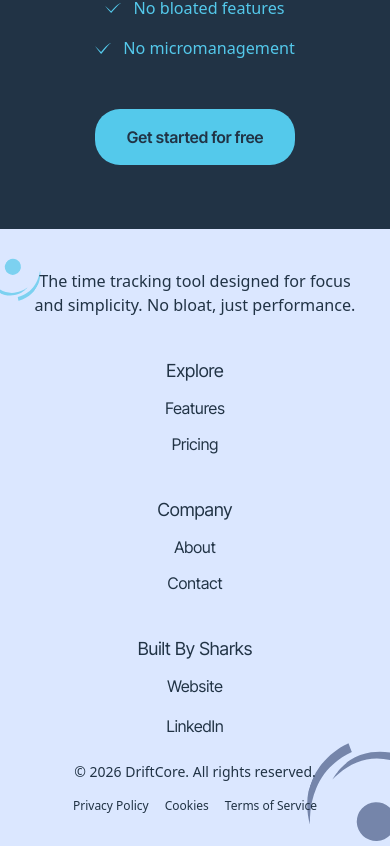
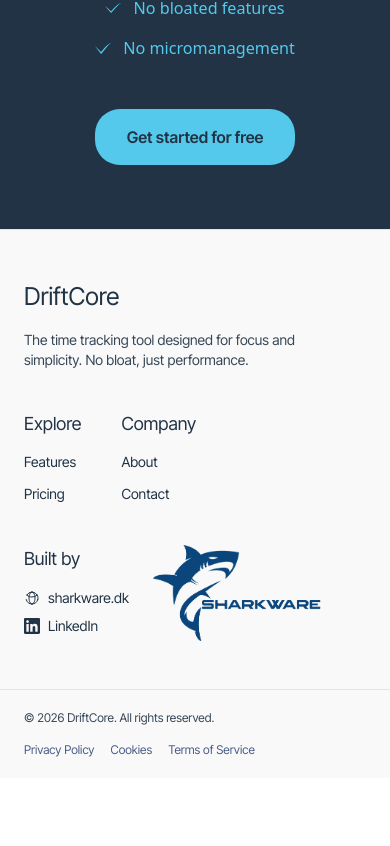
Before and after one commit to emilia240/driftcore-site, a Vue app: page / in a window 390 px wide. Shown: the part 4826-5672 px from the top of the page. After the commit the page ends 5604 px from the top, so only its background shows below. Built offline with nearby package versions, Linux system fonts and the light colour scheme.

Commit message:
fix: Restructure footer layout and design; hover on links

```diff
--- a/src/components/common/Footer.vue
+++ b/src/components/common/Footer.vue
@@ -1,148 +1,109 @@
 <template>
-  <footer class="relative overflow-hidden bg-blue-light text-navy">
-    <img
-    :src="CyanGraphic"
-    alt=""
-    aria-hidden="true"
-    class="pointer-events-none absolute -translate-x-1/4 left-2 top-8 z-0 w-10 rotate-[120deg] opacity-70 sm:left-4 sm:top-10 sm:w-24 md:left-6 md:top-12 md:w-20 lg:w-24"
-    />
+  <footer class="border-t border-navy/10 bg-cream z-20">
+    <div class="mx-auto max-w-6xl px-6 py-12 lg:py-16">
 
-    <img
-    :src="MutedBlueGraphic"
-    alt=""
-    aria-hidden="true"
-    class="pointer-events-none absolute translate-x-1/4 bottom-2 right-2 z-0 w-24 rotate-[-70deg] opacity-70 sm:bottom-4 sm:right-4 sm:w-32 md:bottom-6 md:right-6 md:w-40 lg:w-48"
-    />
+      <!-- 3-column grid -->
+      <div class="flex flex-col gap-10 md:flex-row md:items-start md:justify-between">
 
-    <div class="relative z-10 mx-auto flex max-w-4xl flex-col items-center px-6 pt-10 pb-4 text-center md:py-16">
-      <div class="flex max-w-2xl flex-col items-center gap-4">
-        <p class="text-body text-navy">
+        <!-- Col 1: Left DriftCore brand -->
+        <div class="flex flex-col gap-4 md:max-w-xs">
+          <p class="font-heading text-h3 text-navy">DriftCore</p>
+          <p class="font-body text-sm text-navy/90 max-w-xs">
             The time tracking tool designed for focus and simplicity. No bloat, just performance.
           </p>
         </div>
 
-      <div class="mt-10 grid w-full grid-cols-1 gap-10 md:grid-cols-3 md:gap-12">
-        <nav aria-label="Explore" class="flex flex-col items-center gap-3">
-          <h2 class="font-heading text-h5 text-navy">
-            Explore
-          </h2>
-
-          <ul class="flex flex-col items-center gap-3">
-            <li>
-              <router-link
-                to="/features"
-                class="relative inline-block font-body text-base text-navy transition-colors duration-200 hover:text-blue-muted focus-visible:text-blue-muted focus-visible:outline-none after:absolute after:left-0 after:-bottom-1 after:h-px after:w-full after:origin-left after:scale-x-0 after:bg-blue-muted after:transition-transform after:duration-200 hover:after:scale-x-100 focus-visible:after:scale-x-100"
-              >
-                Features
-              </router-link>
-            </li>
-
-            <li>
-              <router-link
-                to="/pricing"
-                class="relative inline-block font-body text-base text-navy transition-colors duration-200 hover:text-blue-muted focus-visible:text-blue-muted focus-visible:outline-none after:absolute after:left-0 after:-bottom-1 after:h-px after:w-full after:origin-left after:scale-x-0 after:bg-blue-muted after:transition-transform after:duration-200 hover:after:scale-x-100 focus-visible:after:scale-x-100"
-              >
-                Pricing
+        <!-- Right: All links -->
+        <div class="flex flex-wrap gap-10 md:gap-12">
+          <!-- Explore links -->
+          <nav aria-label="Explore" class="flex flex-col gap-3">
+            <h2 class="font-heading text-h5 text-navy">Explore</h2>
+            <ul class="flex flex-col gap-2">
+              <li v-for="link in exploreLinks" :key="link.name">
+                <router-link :to="link.href" class="font-body text-sm text-navy hover:underline">
+                  {{ link.name }}
                 </router-link>
               </li>
             </ul>
           </nav>
 
-        <nav aria-label="Company" class="flex flex-col items-center gap-3">
-          <h2 class="font-heading text-h5 text-navy">
-            Company
-          </h2>
-
-          <ul class="flex flex-col items-center gap-3">
-            <li>
-              <router-link
-                to="/about"
-                class="relative inline-block font-body text-base text-navy transition-colors duration-200 hover:text-blue-muted focus-visible:text-blue-muted focus-visible:outline-none after:absolute after:left-0 after:-bottom-1 after:h-px after:w-full after:origin-left after:scale-x-0 after:bg-blue-muted after:transition-transform after:duration-200 hover:after:scale-x-100 focus-visible:after:scale-x-100"
-              >
-                About
-              </router-link>
-            </li>
-
-            <li>
-              <router-link
-                to="/contact"
-                class="relative inline-block font-body text-base text-navy transition-colors duration-200 hover:text-blue-muted focus-visible:text-blue-muted focus-visible:outline-none after:absolute after:left-0 after:-bottom-1 after:h-px after:w-full after:origin-left after:scale-x-0 after:bg-blue-muted after:transition-transform after:duration-200 hover:after:scale-x-100 focus-visible:after:scale-x-100"
-              >
-                Contact
+          <!-- Company links -->
+          <nav aria-label="Company" class="flex flex-col gap-3">
+            <h2 class="font-heading text-h5 text-navy">Company</h2>
+            <ul class="flex flex-col gap-2">
+              <li v-for="link in companyLinks" :key="link.name">
+                <router-link :to="link.href" class="font-body text-sm text-navy hover:underline">
+                  {{ link.name }}
                 </router-link>
               </li>
             </ul>
           </nav>
 
-        <div class="flex flex-col items-center gap-3">
-          <h2 class="font-heading text-h5 text-navy">
-            Built By Sharks
-          </h2>
-
-          <div class="flex flex-col items-center justify-center gap-4">
+          <!-- Built by Sharkware -->
+          <div class="flex items-stretch gap-6">
+            <!-- Left column: heading + links -->
+            <div class="flex flex-col gap-4">
+              <h2 class="font-heading text-h5 text-navy">Built by</h2>
+              <div class="flex flex-col gap-2">
                 <a
-              href="https://your-company-site.com"
+                  href="https://sharkware.dk/"
                   target="_blank"
                   rel="noopener noreferrer"
-              aria-label="Visit Sharks website"
-              class="relative inline-block font-body text-base text-navy transition-colors duration-200 hover:text-blue-muted focus-visible:text-blue-muted focus-visible:outline-none after:absolute after:left-0 after:-bottom-1 after:h-px after:w-full after:origin-left after:scale-x-0 after:bg-blue-muted after:transition-transform after:duration-200 hover:after:scale-x-100 focus-visible:after:scale-x-100"
+                  class="flex items-center gap-2 font-body text-sm text-navy hover:underline"
                 >
-              Website
+                  <!-- Globe icon -->
+                  <svg class="h-4 w-4 shrink-0" fill="none" viewBox="0 0 24 24" stroke="currentColor" stroke-width="1.5" aria-hidden="true">
+                    <path stroke-linecap="round" stroke-linejoin="round" d="M12 21a9.004 9.004 0 008.716-6.747M12 21a9.004 9.004 0 01-8.716-6.747M12 21c2.485 0 4.5-4.03 4.5-9S14.485 3 12 3m0 18c-2.485 0-4.5-4.03-4.5-9S9.515 3 12 3m0 0a8.997 8.997 0 017.843 4.582M12 3a8.997 8.997 0 00-7.843 4.582m15.686 0A11.953 11.953 0 0112 10.5c-2.998 0-5.74-1.1-7.843-2.918m15.686 0A8.959 8.959 0 0121 12c0 .778-.099 1.533-.284 2.253" />
+                  </svg>
+                  sharkware.dk
                 </a>
-
                 <a
-              href="https://www.linkedin.com/company/your-company-name"
+                  href="https://www.linkedin.com/company/sharkwaredk/"
                   target="_blank"
                   rel="noopener noreferrer"
-              aria-label="Visit Sharks on LinkedIn"
-              class="relative inline-block font-body text-base text-navy transition-colors duration-200 hover:text-blue-muted focus-visible:text-blue-muted focus-visible:outline-none after:absolute after:left-0 after:-bottom-1 after:h-px after:w-full after:origin-left after:scale-x-0 after:bg-blue-muted after:transition-transform after:duration-200 hover:after:scale-x-100 focus-visible:after:scale-x-100"
+                  class="flex items-center gap-2 font-body text-sm text-navy hover:underline"
                 >
+                  <!-- LinkedIn icon -->
+                  <svg class="h-4 w-4 shrink-0" fill="currentColor" viewBox="0 0 24 24" aria-hidden="true">
+                    <path d="M20.447 20.452h-3.554v-5.569c0-1.328-.027-3.037-1.852-3.037-1.853 0-2.136 1.445-2.136 2.939v5.667H9.351V9h3.414v1.561h.046c.477-.9 1.637-1.85 3.37-1.85 3.601 0 4.267 2.37 4.267 5.455v6.286zM5.337 7.433a2.062 2.062 0 01-2.063-2.065 2.064 2.064 0 112.063 2.065zm1.782 13.019H3.555V9h3.564v11.452zM22.225 0H1.771C.792 0 0 .774 0 1.729v20.542C0 23.227.792 24 1.771 24h20.451C23.2 24 24 23.227 24 22.271V1.729C24 .774 23.2 0 22.222 0h.003z"/>
+                  </svg>
                   LinkedIn
                 </a>
               </div>
             </div>
+            <!-- Logo, stretches to full height of the left column -->
+            <img :src="SharkwareLogo" alt="Sharkware" class="h-24 w-auto object-contain" />
+          </div>
+
+        </div>
+
+
       </div>
     </div>
 
-
-    <div class="relative z-10 flex flex-col items-center gap-4 px-6 pt-2 pb-8 text-center">
-      <p class="text-sm text-navy">
-        © 2026 DriftCore. All rights reserved.
-      </p>
-
-      <nav
-        aria-label="Legal"
-        class="flex flex-wrap items-center justify-center gap-x-4 gap-y-2"
-      >
-        <a
-          href="#"
-          aria-label="Read Privacy Policy"
-          class="inline-block text-xs text-navy transition-transform duration-200 hover:text-blue-muted focus-visible:text-blue-muted focus-visible:outline-none"
-        >
-          Privacy Policy
-        </a>
-
-        <a
-          href="#"
-          aria-label="Read Cookies Policy"
-          class="inline-block text-xs text-navy transition-transform duration-200 hover:text-blue-muted focus-visible:text-blue-muted focus-visible:outline-none"
-        >
-          Cookies
-        </a>
-
-        <a
-          href="#"
-          aria-label="Read Terms of Service"
-          class="inline-block text-xs text-navy transition-transform duration-200 hover:text-blue-muted focus-visible:text-blue-muted focus-visible:outline-none"
-        >
-          Terms of Service
-        </a>
+    <!-- Legal bottom bar -->
+    <div class="border-t border-navy/10 px-6 py-5">
+      <div class="mx-auto flex max-w-6xl flex-wrap items-center justify-between gap-4">
+        <p class="font-body text-xs text-navy/90">© 2026 DriftCore. All rights reserved.</p>
+        <nav aria-label="Legal" class="flex gap-4">
+          <a href="/privacy" class="font-body text-xs text-blue-muted hover:underline">Privacy Policy</a>
+          <a href="/cookies" class="font-body text-xs text-blue-muted hover:underline">Cookies</a>
+          <a href="/terms"   class="font-body text-xs text-blue-muted hover:underline">Terms of Service</a>
         </nav>
+      </div>
     </div>
   </footer>
 </template>
 
 <script setup>
-import CyanGraphic from '../../assets/graphics/cyan-graphic.svg'
-import MutedBlueGraphic from '../../assets/graphics/muted-blue-graphic.svg'
+import SharkwareLogo from '../../assets/images/sharkware-logo.png'  // ← rename to match your file
+
+const exploreLinks = [
+  { name: 'Features', href: '/features' },
+  { name: 'Pricing',  href: '/pricing'  },
+]
+const companyLinks = [
+  { name: 'About',   href: '/about'   },
+  { name: 'Contact', href: '/contact' },
+]
 </script>
```
Also changed, not shown: src/assets/images/sharkware-logo.png (added). Lines whose indentation alone changed are shown as unchanged.
